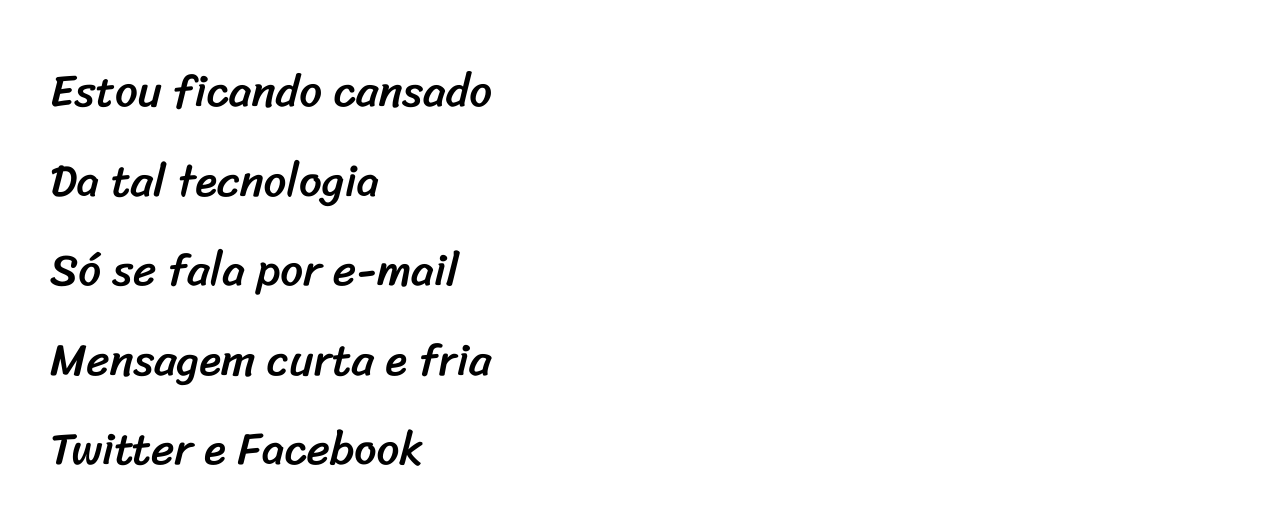
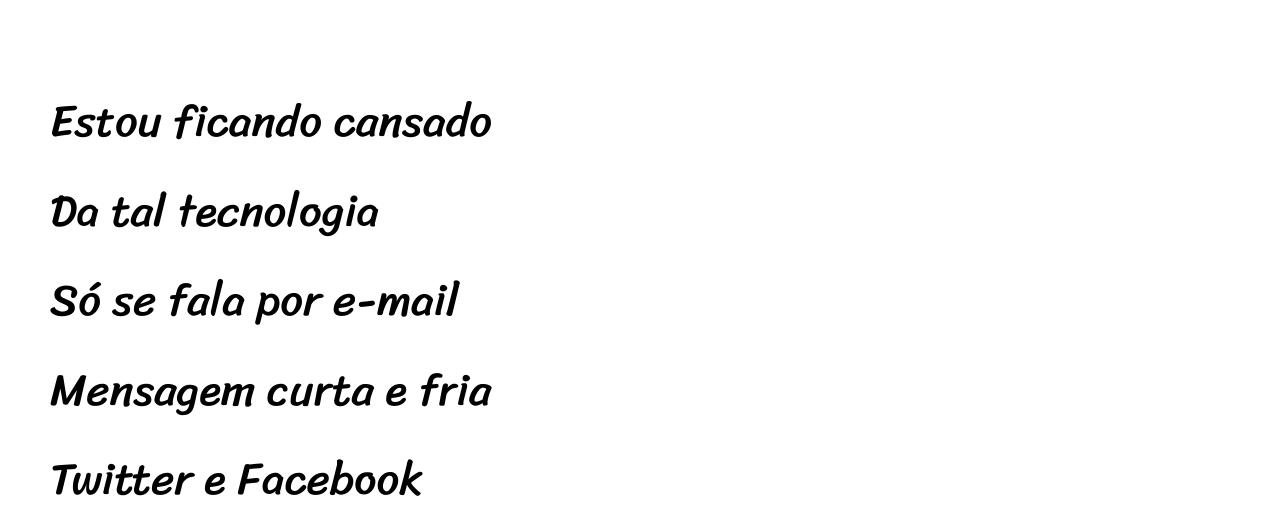
Before and after one commit to Ana-Sato/projeto-cordel, a plain HTML site: page index.html in a window 1280 px wide. Shown: the part 263-782 px from the top of the page. Drawn offline with Linux system fonts and the light colour scheme.

Commit message:
Alteracoes no css

```diff
--- a/style.css
+++ b/style.css
@@ -59,11 +59,12 @@ section {
     padding-left: 30px;
     font-family: var(--fonte3);
     font-size: 3.5vw;
-    padding: 50px;
+
 }
 
 section > p {
     padding-bottom: 2em;
+    margin-left: 20px;
 }
 
 section.normal {
```
